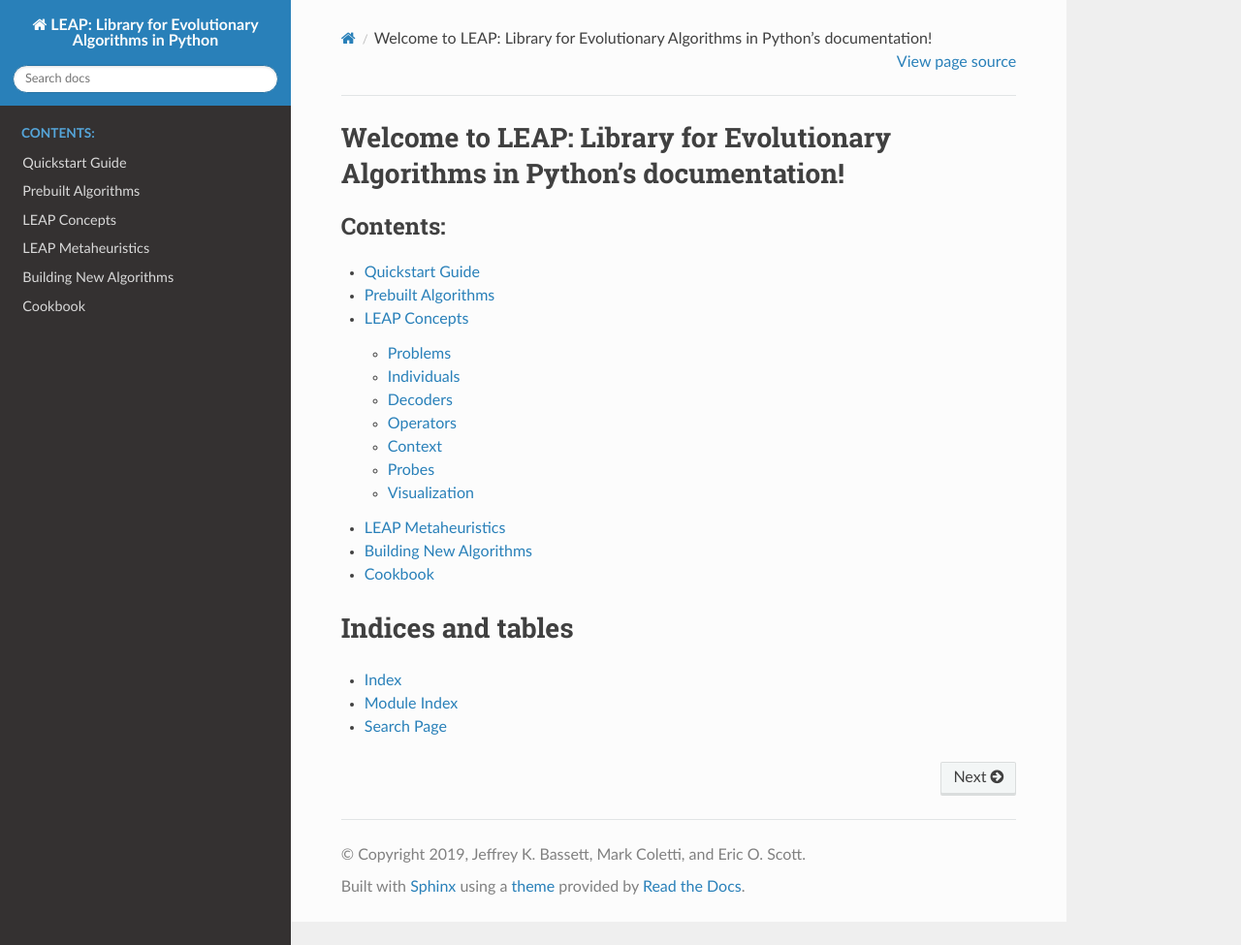
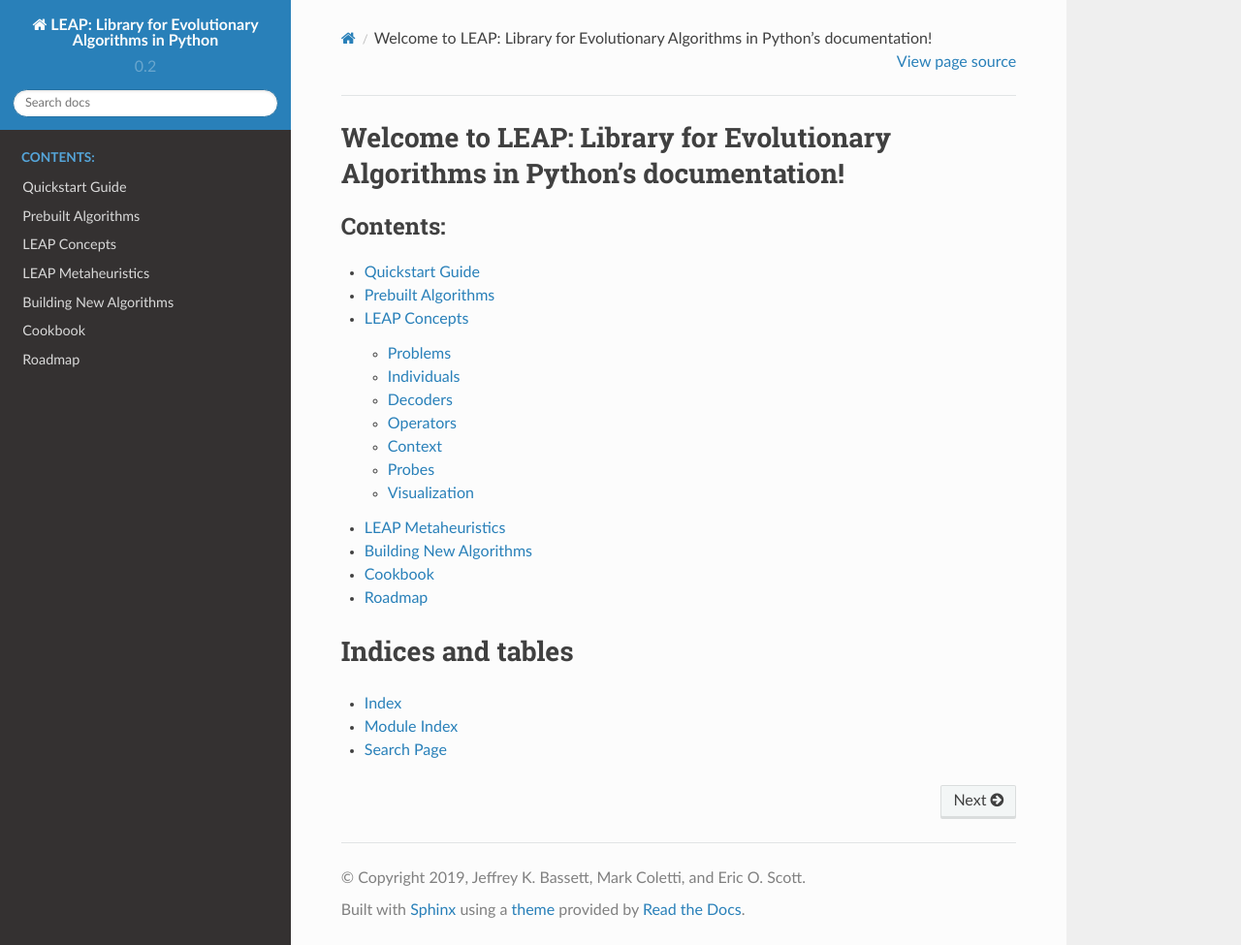
Before and after one commit to AureumChaos/LEAP, a Sphinx documentation site: the page built from docs/source/index.rst, in a window 1280 px wide and 975 px high. Shown: the whole window at 97% size. Built offline with Sphinx 7.4.7 and the Read the Docs theme 2.0.0, drawn with Linux system fonts in a browser that asks for light colours.

Commit message:
Added a version and the roadmap to the documentation.

```diff
--- a/docs/source/conf.py
+++ b/docs/source/conf.py
@@ -24,9 +24,9 @@ copyright = '2019, Jeffrey K. Bassett, Mark Coletti, and Eric O. Scott'
 author = 'Jeffrey K. Bassett, Mark Coletti, and Eric O. Scott'
 
 # The short X.Y version
-version = ''
+version = '0.2'
 # The full version, including alpha/beta/rc tags
-release = ''
+release = 'version 0.2.0'
 
 
 # -- General configuration ---------------------------------------------------
--- a/docs/source/index.rst
+++ b/docs/source/index.rst
@@ -16,6 +16,7 @@ Welcome to LEAP: Library for Evolutionary Algorithms in Python's documentation!
    LEAP Metaheuristics <metaheuristics>
    Building New Algorithms <building>
    Cookbook <cookbook>
+   Roadmap <roadmap>
 
 
 Indices and tables
```
